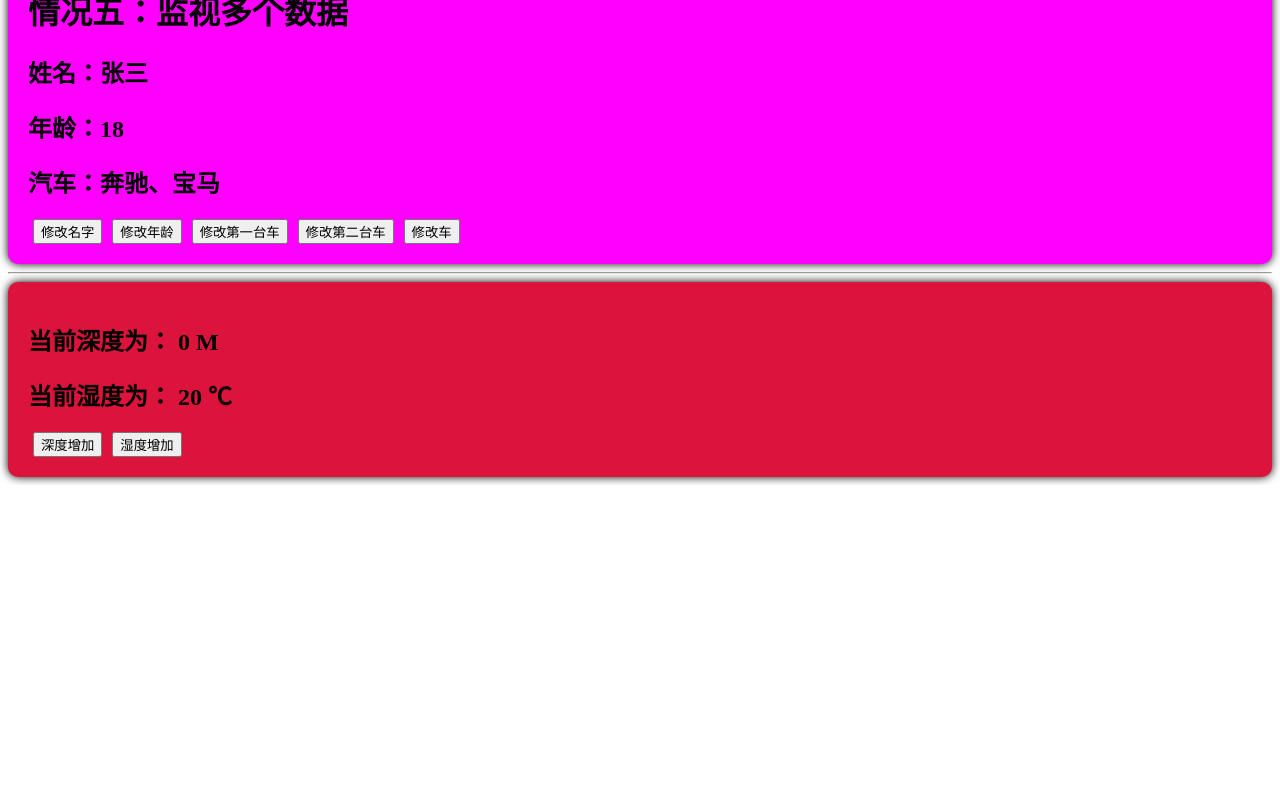
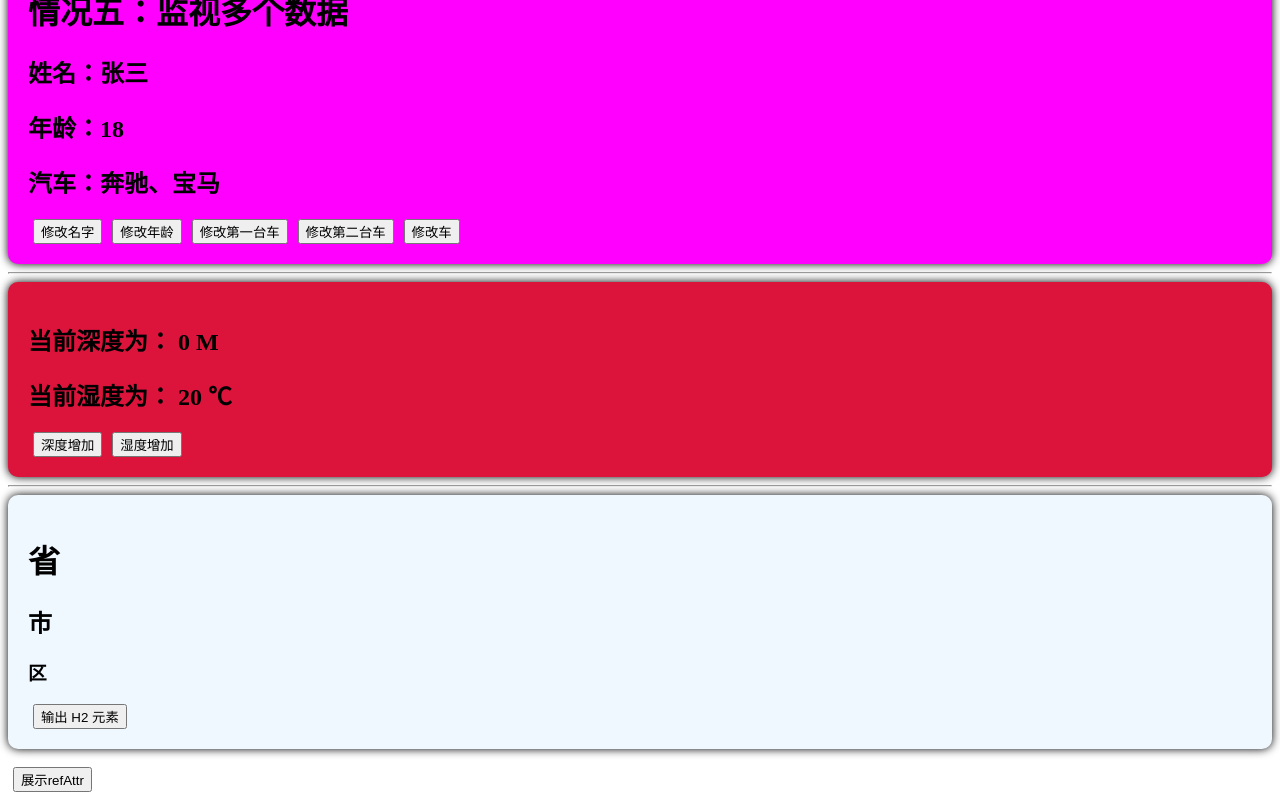
Before and after one commit to yiang231/vue3, a Vue app: page / in a window 1280 px wide. Shown: the part 2146-2946 px from the top of the page. Before the commit the page ends 2631 px from the top, so only its background shows below. Built offline with nearby package versions, Linux system fonts and the light colour scheme.

Commit message:
标签的 ref 属性

```diff
--- a/src/App.vue
+++ b/src/App.vue
@@ -10,15 +10,29 @@
     <components_Watch />
     <hr />
     <components_WatchEffect />
+    <hr />
+    <components_RefAttr ref="refAttr" />
+    <br />
+    <button @click="showLog">展示refAttr</button>
 </template>
+<script lang="ts" setup>
+import { ref } from 'vue'
 
-<script>
+let refAttr = ref()
+
+function showLog() {
+    // 获取的是组件实例对象
+    console.log(refAttr.value)
+}
+</script>
+<script lang="ts">
 import components_Person from '@/components/Person.vue'
 import components_Car from '@/components/Car.vue'
 import components_Book from '@/components/Book.vue'
 import components_Computed from '@/components/Computed.vue'
 import components_Watch from '@/components/Watch.vue'
 import components_WatchEffect from '@/components/WatchEffect.vue'
+import components_RefAttr from '@/components/RefAttr.vue'
 
 export default {
     // 组件名
@@ -29,9 +43,14 @@ export default {
         components_Book,
         components_Computed,
         components_Watch,
-        components_WatchEffect
+        components_WatchEffect,
+        components_RefAttr
     }
 }
 </script>
 
-<style></style>
+<style scoped>
+button {
+    margin: 0 5px;
+}
+</style>
--- /dev/null
+++ b/src/components/RefAttr.vue
@@ -0,0 +1,44 @@
+<template>
+    <div class="refAttr">
+        <h1>省</h1>
+        <h2 ref="t2">市</h2>
+        <h3>区</h3>
+        <button @click="showLog">输出 H2 元素</button>
+    </div>
+</template>
+
+<script lang="ts">
+export default {
+    name: 'components_RefAttr'
+}
+</script>
+<script lang="ts" setup>
+import { ref } from 'vue'
+
+// 创建一个 t2 ，用于存储 ref 标记的内容
+let t2 = ref()
+
+let a = ref('a')
+let b = ref('b')
+let c = ref('c')
+
+function showLog() {
+    // <h2 data-v-41aeb112="">市</h2> 获取的是 DOM 元素
+    // data-v-41aeb112="" 是局部样式 <style scoped>
+    console.log(t2.value)
+}
+// 定义组件实例对象需要暴露的内容
+defineExpose({ a, c })
+</script>
+<style scoped>
+.refAttr {
+    background-color: aliceblue;
+    box-shadow: 0 0 10px;
+    border-radius: 10px;
+    padding: 20px;
+}
+
+button {
+    margin: 0 5px;
+}
+</style>
```
